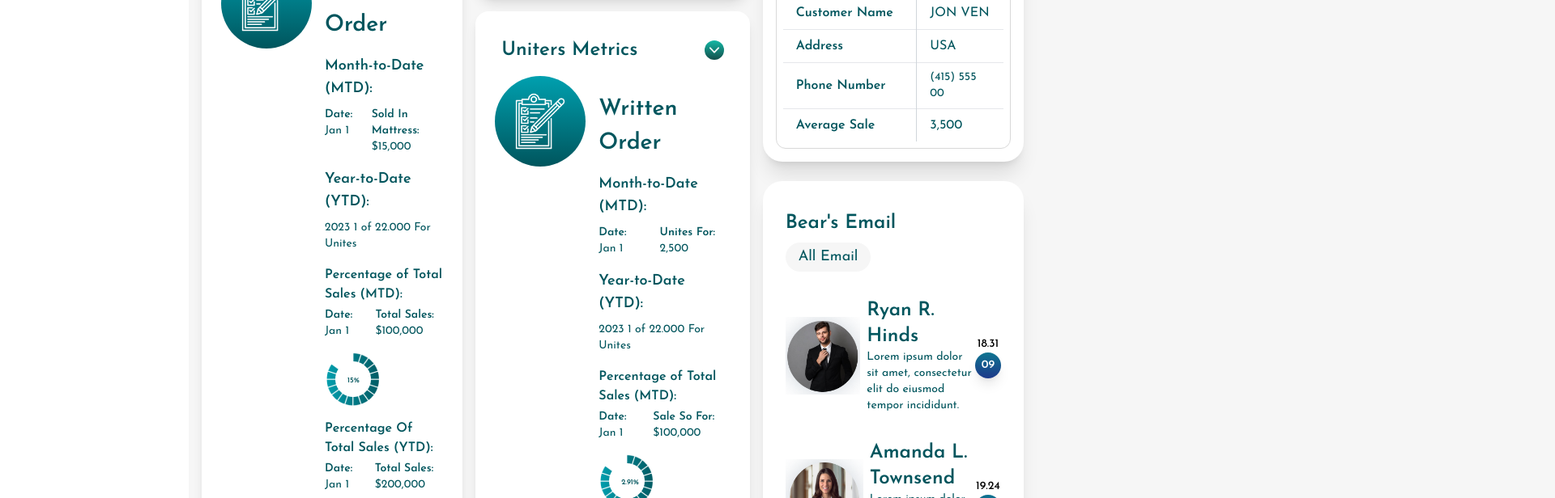
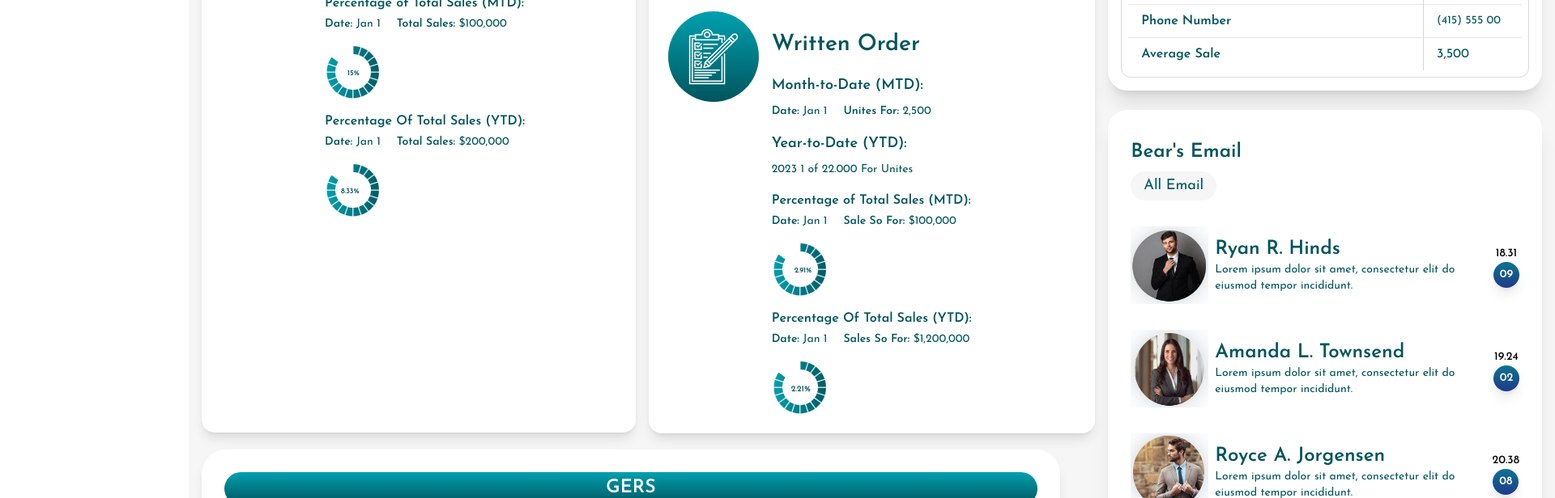
Before and after one commit to SabikaAunaAli/vue_js_bear, a Vue app: page / in a window 1280 px wide. Shown: the part 866-1482 px from the top of the page at 81% size, 1920 px wide, since content can reach past the window. Built offline with nearby package versions, Linux system fonts and the light colour scheme.

Commit message:
Update style.css

```diff
--- a/src/style.css
+++ b/src/style.css
@@ -10,6 +10,7 @@ body {
   font-family: 'Josefin Sans', sans-serif;
   background-color: #F6F6F6;
   margin: auto;
+  width: 1920px;
 
 }
 
```
